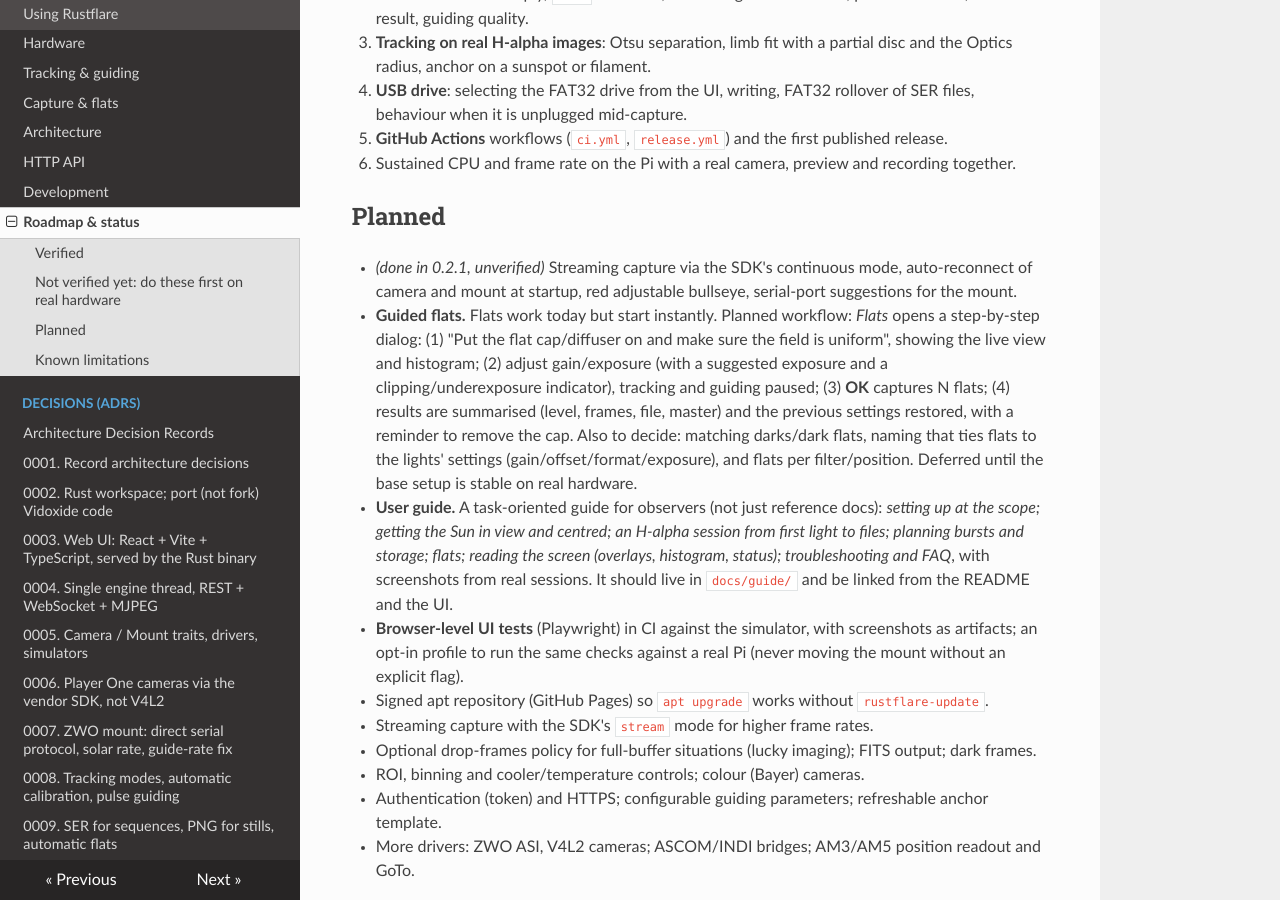
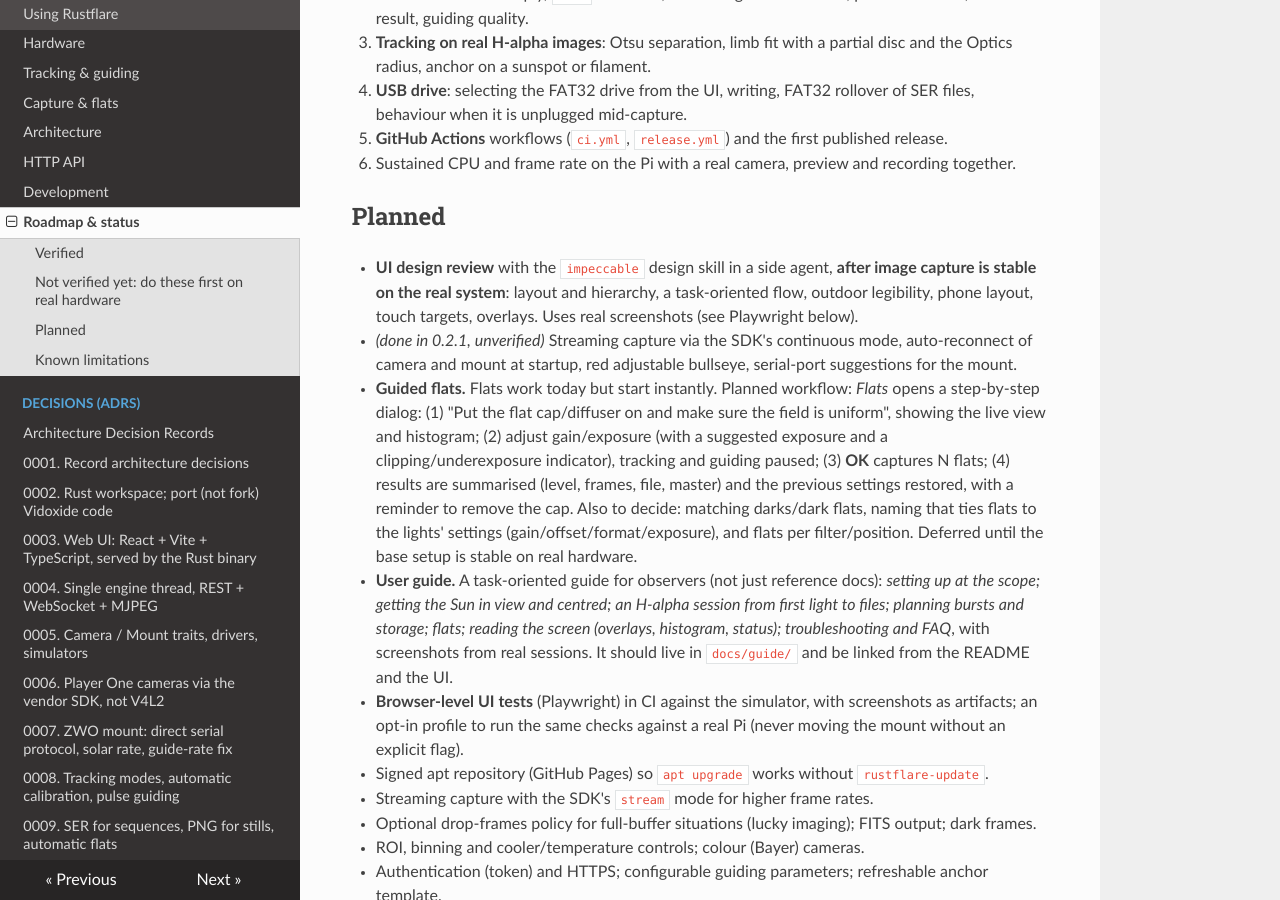
Before and after one commit to ddompe/rustflare, an MkDocs documentation site: the page built from docs/roadmap.md, in a window 1280 px wide and 900 px high, scrolled down 845 px. Built offline with MkDocs 1.6.1, drawn with Linux system fonts in a browser that asks for light colours; nearby versions of some CDN libraries.

Commit message:
Roadmap: queue the UI design review for after capture is stable
Co-Authored-By: Claude Sonnet 5.5 <noreply@anthropic.com>

```diff
--- a/docs/roadmap.md
+++ b/docs/roadmap.md
@@ -19,6 +19,8 @@ Work is tracked on the [GitHub project board](https://github.com/users/ddompe/pr
 6. Sustained CPU and frame rate on the Pi with a real camera, preview and recording together.
 
 ## Planned
+
+- **UI design review** with the `impeccable` design skill in a side agent, **after image capture is stable on the real system**: layout and hierarchy, a task-oriented flow, outdoor legibility, phone layout, touch targets, overlays. Uses real screenshots (see Playwright below).
 
 - *(done in 0.2.1, unverified)* Streaming capture via the SDK's continuous mode, auto-reconnect of camera and mount at startup, red adjustable bullseye, serial-port suggestions for the mount.
 
```
